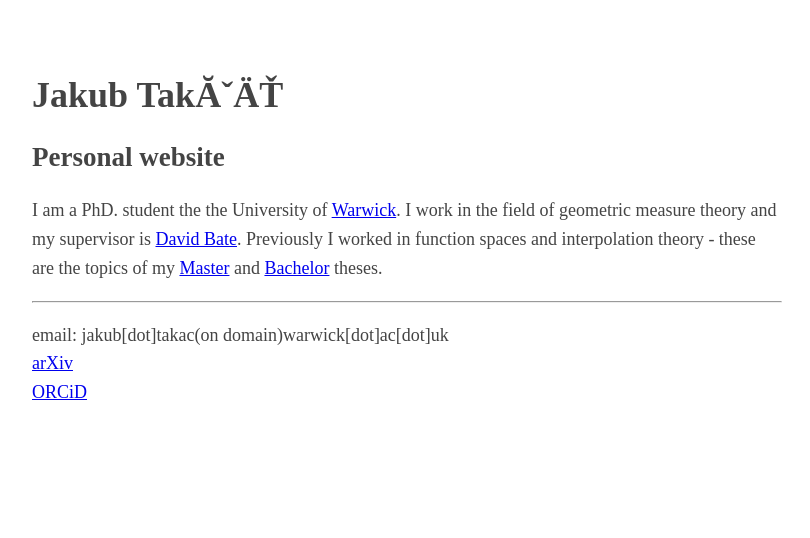
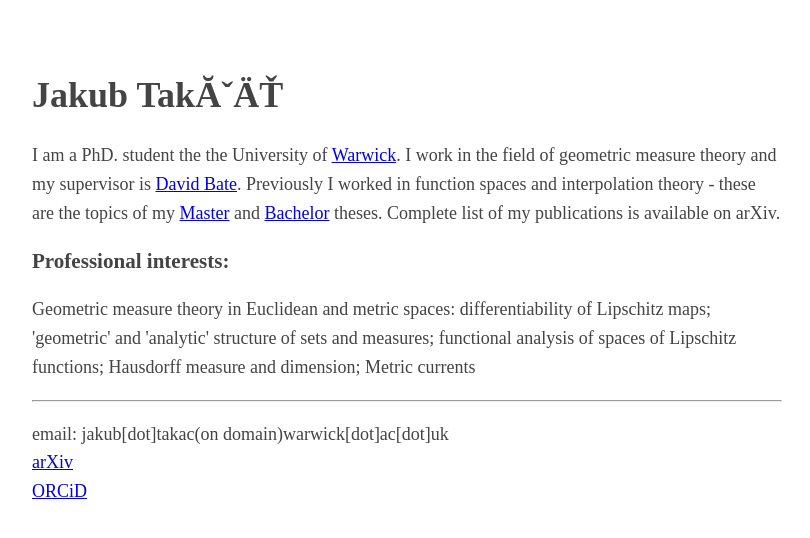
Before and after one commit to jakub-takac/jakub-takac.github.io, a plain HTML site: page index.html in a window 1280 px wide. Shown: the whole page, without its empty margins (233-1043 px from the left). Drawn offline with Linux system fonts and the light colour scheme.

Commit message:
Add files via upload

```diff
--- a/index.html
+++ b/index.html
@@ -22,12 +22,15 @@ name="viewport" content="width=device-width, initial-scale=1">
 <header>
 
 <h1>Jakub Takáč</h1>
-<h2>Personal website<h2>
 
 </header>
 
 <p>I am a PhD. student the the University of <a href="https://warwick.ac.uk/fac/sci/maths/people/staff/takac/" target="_blank">Warwick</a>. I work in the field of geometric measure theory and my supervisor is <a href="https://david.theoremsfrom.coffee">David Bate</a>.
-Previously I worked in function spaces and interpolation theory - these are the topics of my <a href="https://dspace.cuni.cz/handle/20.500.11956/127778">Master</a> and <a href="https://dspace.cuni.cz/handle/20.500.11956/108027">Bachelor</a> theses.</p>
+Previously I worked in function spaces and interpolation theory - these are the topics of my <a href="https://dspace.cuni.cz/handle/20.500.11956/127778">Master</a> and <a href="https://dspace.cuni.cz/handle/20.500.11956/108027">Bachelor</a> theses.
+Complete list of my publications is available on arXiv.</p>
+
+<h3>Professional interests:</h3>
+<p>Geometric measure theory in Euclidean and metric spaces: differentiability of Lipschitz maps; 'geometric' and 'analytic' structure of sets and measures; functional analysis of spaces of Lipschitz functions; Hausdorff measure and dimension; Metric currents</p>
 <hr>
 
 <p>
```
